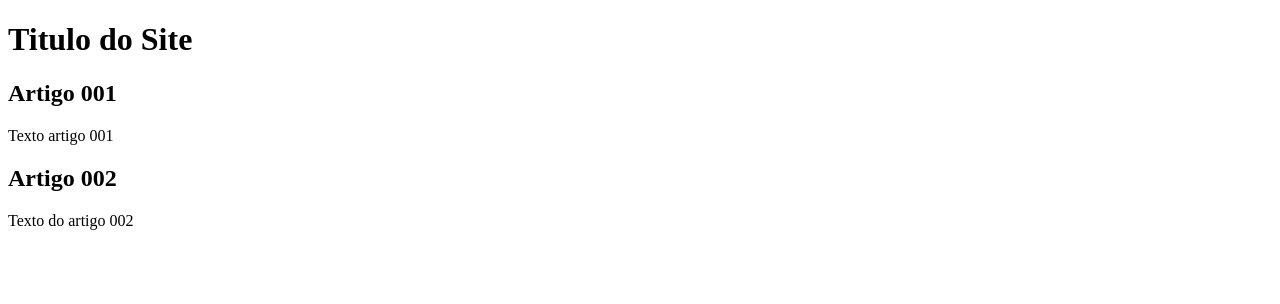
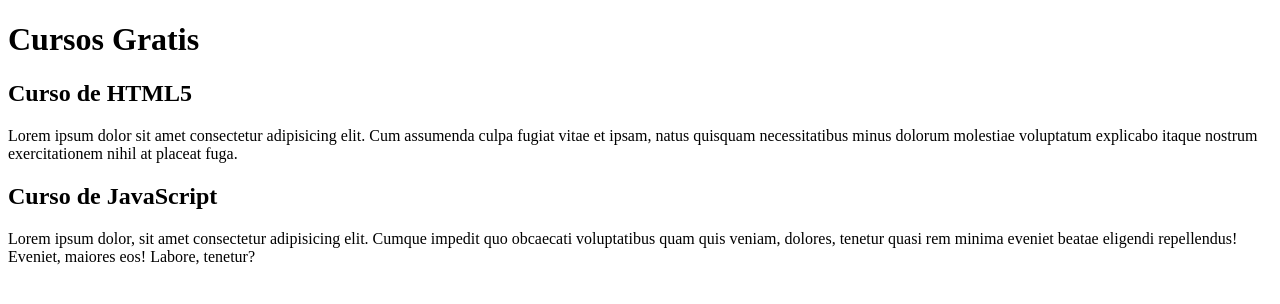
Before and after one commit to sivaldo-almeida1973/Projeto-Site1, a plain HTML site: page index.html in a window 1280 px wide. Drawn offline with Linux system fonts and the light colour scheme.

Commit message:
comecei a escrever conteudo

```diff
--- a/index.html
+++ b/index.html
@@ -4,19 +4,19 @@
     <meta charset="UTF-8">
     <meta http-equiv="X-UA-Compatible" content="IE=edge">
     <meta name="viewport" content="width=device-width, initial-scale=1.0">
-    <title>Titulo do Site</title>
+    <title></title>
 </head>
 <body>
     <main>
         <header>
-            <h1>Titulo do Site</h1>
+            <h1>Cursos Gratis</h1>
         </header>
         <article>
-            <h2>Artigo 001</h2>
-            <p>Texto artigo 001</p>
+            <h2>Curso de HTML5</h2>
+            <p>Lorem ipsum dolor sit amet consectetur adipisicing elit. Cum assumenda culpa fugiat vitae et ipsam, natus quisquam necessitatibus minus dolorum molestiae voluptatum explicabo itaque nostrum exercitationem nihil at placeat fuga.</p>
             <article>
-                <h2>Artigo 002</h2>
-                <p>Texto do artigo 002</p>
+                <h2>Curso de JavaScript</h2>
+                <p>Lorem ipsum dolor, sit amet consectetur adipisicing elit. Cumque impedit quo obcaecati voluptatibus quam quis veniam, dolores, tenetur quasi rem minima eveniet beatae eligendi repellendus! Eveniet, maiores eos! Labore, tenetur?</p>
             </article>
         </article>
     </main>
```
